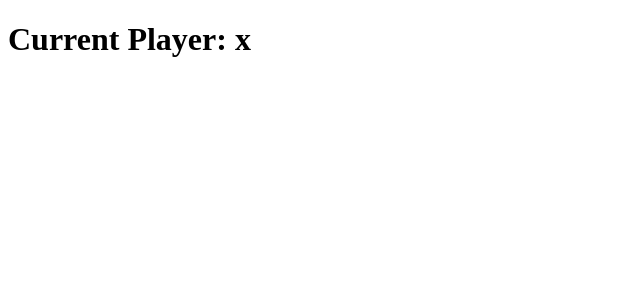
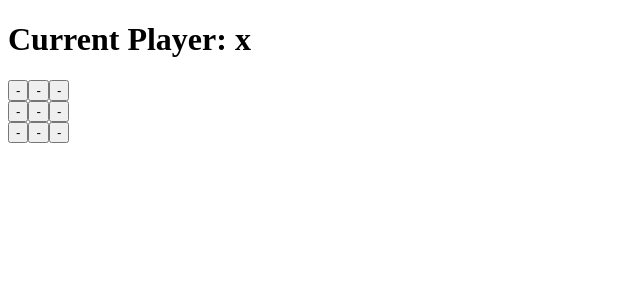
Before and after one commit to KaiHay/tictactoe, a React (Vite) app in the folder tictactoe/: page / in a window 1280 px wide. Shown: the top 300 px of the page, without its empty margins (0-640 px from the left). Built offline with nearby package versions, Linux system fonts and the light colour scheme.

Commit message:
ugly frontend using buttons

```diff
--- a/tictactoe/package.json
+++ b/tictactoe/package.json
@@ -11,7 +11,8 @@
   },
   "dependencies": {
     "react": "^19.1.0",
-    "react-dom": "^19.1.0"
+    "react-dom": "^19.1.0",
+    "tailwindcss": "^4.1.8"
   },
   "devDependencies": {
     "@eslint/js": "^9.25.0",
--- a/tictactoe/src/App.tsx
+++ b/tictactoe/src/App.tsx
@@ -1,19 +1,50 @@
 import { useState } from 'react'
-import {initialGameState, type Game} from './game/game'
+import { initialGameState, move, type PlayerCoords } from './game/game'
 
-const exampleGame:Game = {
-    board: [[null,null,null],
-    [null,'x',null],
-    [null, null, null]
-    ],
-    currentPlayer: 'o'
-}
+// const exampleGame:Game = {
+//     board: [[null,null,null],
+//     [null,'x',null],
+//     [null, null, null]
+//     ],
+//     currentPlayer: 'o'
+// }
 
+//display 9 boxes and current player, pop up for winner
+//boxes -> click -> move, setGame
 function App() {
+  const [game, setGame] = useState(initialGameState)
+
+  const boxClick = (row: number, col: number) => {
+    const clickCoords: PlayerCoords = {
+      row: row,
+      column: col
+    }
+    console.log('hi')
+    setGame(current => move(current, clickCoords))
+  }
   return (
     <>
       <div>
-        <h1>Current Player: {initialGameState().currentPlayer}</h1>
+        <h1>Current Player: {game.currentPlayer}</h1>
+
+
+        <div className='game-board'>
+          <div className='row'>
+            <button onClick={() => boxClick(0, 0)}>{game.board[0][0] ? game.board[0][0] : '-'}</button>
+            <button onClick={() => boxClick(0, 1)}>{game.board[0][1] ? game.board[0][1] : '-'}</button>
+            <button onClick={() => boxClick(0, 2)}>{game.board[0][2] ? game.board[0][2] : '-'}</button>
+          </div>
+          <div className='row'>
+            <button onClick={() => boxClick(1, 0)}>{game.board[1][0] ? game.board[1][0] : '-'}</button>
+            <button onClick={() => boxClick(1, 1)}>{game.board[1][1] ? game.board[1][1] : '-'}</button>
+            <button onClick={() => boxClick(1, 2)}>{game.board[1][2] ? game.board[1][2] : '-'}</button>
+          </div>
+          <div className='row'>
+            <button onClick={() => boxClick(2, 0)}>{game.board[2][0] ? game.board[2][0] : '-'}</button>
+            <button onClick={() => boxClick(2, 1)}>{game.board[2][1] ? game.board[2][1] : '-'}</button>
+            <button onClick={() => boxClick(2, 2)}>{game.board[2][2] ? game.board[2][2] : '-'}</button>
+          </div>
+        </div>
       </div>
     </>
   )
```
Also changed, not shown: 1 other file (tests, documents, lock files or other folders).
